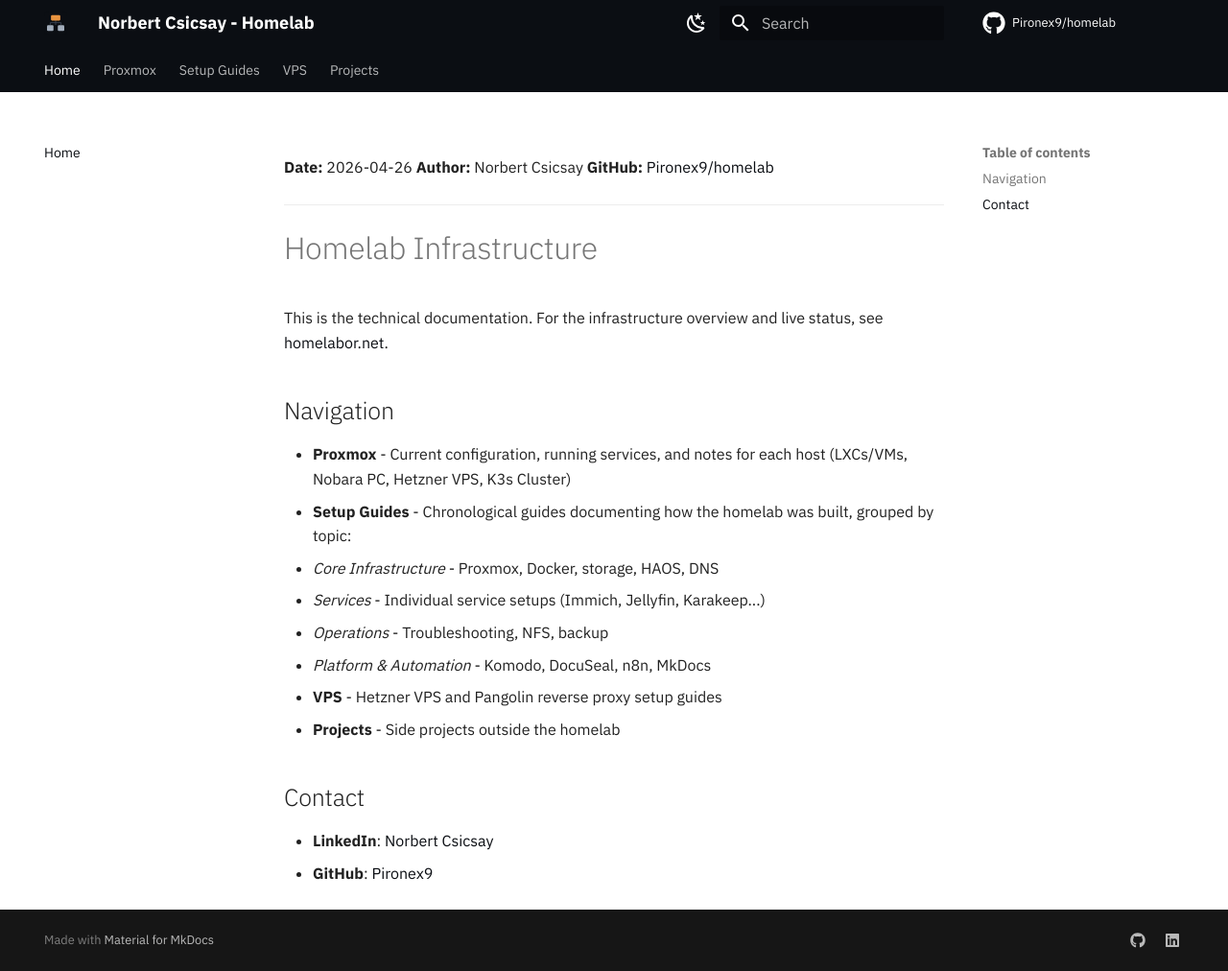
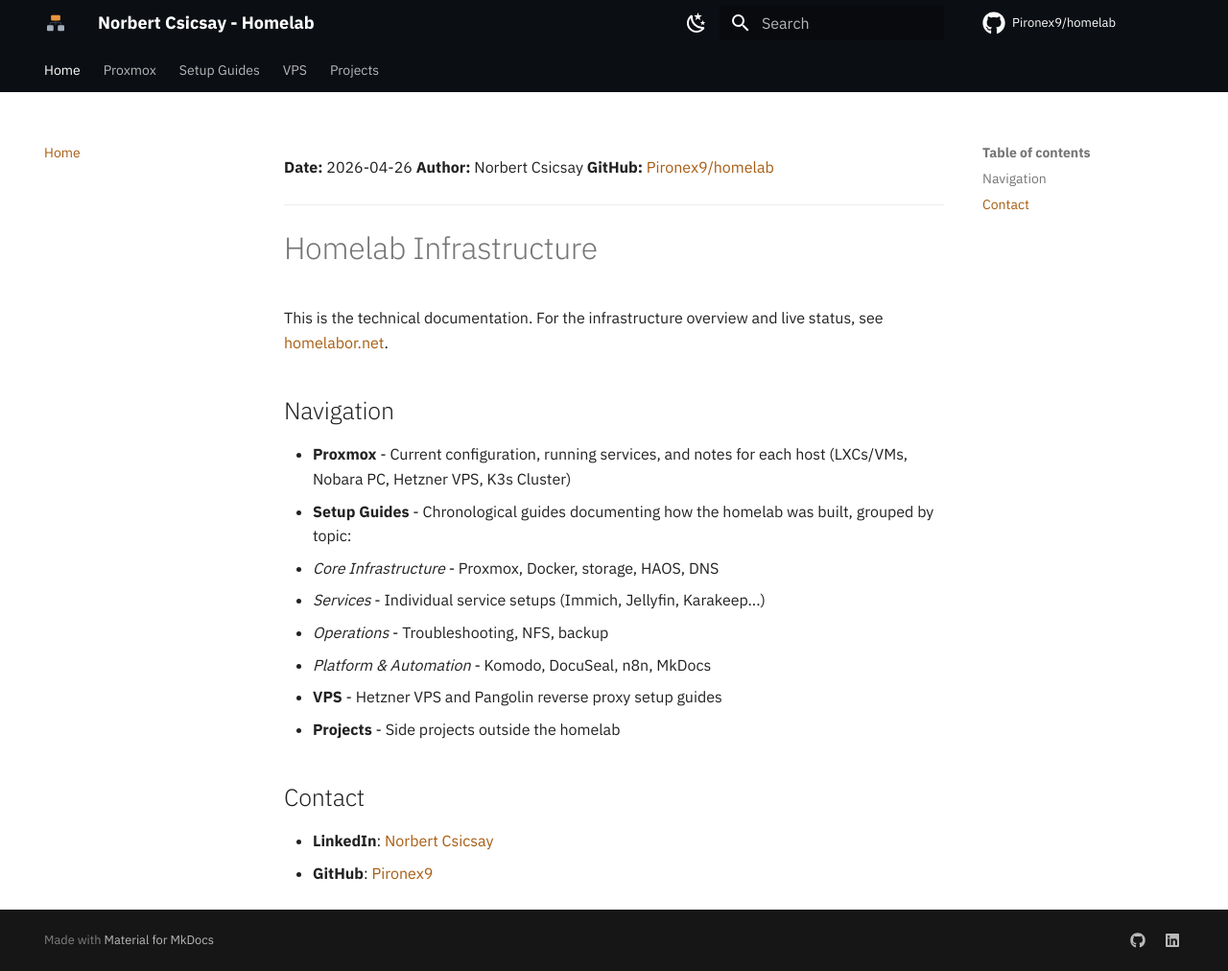
Before and after one commit to Pironex9/homelab, an MkDocs documentation site: the page built from docs/index.md, in a window 1280 px wide and 1012 px high. Shown: the whole window at 96% size. Built offline with MkDocs 1.6.1 and Material for MkDocs 9.7.7, drawn with Linux system fonts in a browser that asks for light colours; comment, search, counter and statistics services are not loaded.

Commit message:
fix(docs): body links were unreadable, and the light accent failed WCAG
Review found two Important defects in the previous commit:

Material compiles --md-typeset-a-color: var(--md-primary-fg-color), so
setting primary to the brand's near-black turned every link in the body
the same colour as the surrounding text. The page built and rendered
clean - nothing warns about it - until someone actually tried to find a
link. Fixed by setting --md-typeset-a-color explicitly on both schemes
instead of leaving it to inherit from primary.

The plan had asserted #b96a1d reaches 4.5:1 against white for link text.
Measured with the WCAG relative-luminance formula it is 4.08:1 - it does
not. The number had been assumed, never computed. Replaced with #a85d12
(4.95:1), which does clear the bar. The dark scheme accent (#e8933f,
6.65:1 against Material's slate background) already passed and is
unchanged.

```diff
--- a/docs/stylesheets/extra.css
+++ b/docs/stylesheets/extra.css
@@ -42,7 +42,13 @@
   --md-primary-fg-color:        #0b0e13;
   --md-primary-fg-color--light: #12161d;
   --md-primary-fg-color--dark:  #05070a;
-  --md-accent-fg-color:         #b96a1d;
+  --md-accent-fg-color:         #a85d12;
+  /* Load bearing. Material compiles --md-typeset-a-color:
+     var(--md-primary-fg-color), so setting primary to the brand's near-black
+     turns every link in the body the same colour as the body text. Nothing
+     warns about it: the page builds, renders, and reads perfectly well right
+     up until someone tries to find a link. Set it to the accent explicitly. */
+  --md-typeset-a-color:         #a85d12;
 }
 
 [data-md-color-scheme="slate"] {
@@ -50,4 +56,5 @@
   --md-primary-fg-color--light: #12161d;
   --md-primary-fg-color--dark:  #05070a;
   --md-accent-fg-color:         #e8933f;
+  --md-typeset-a-color:         #e8933f;
 }
```
